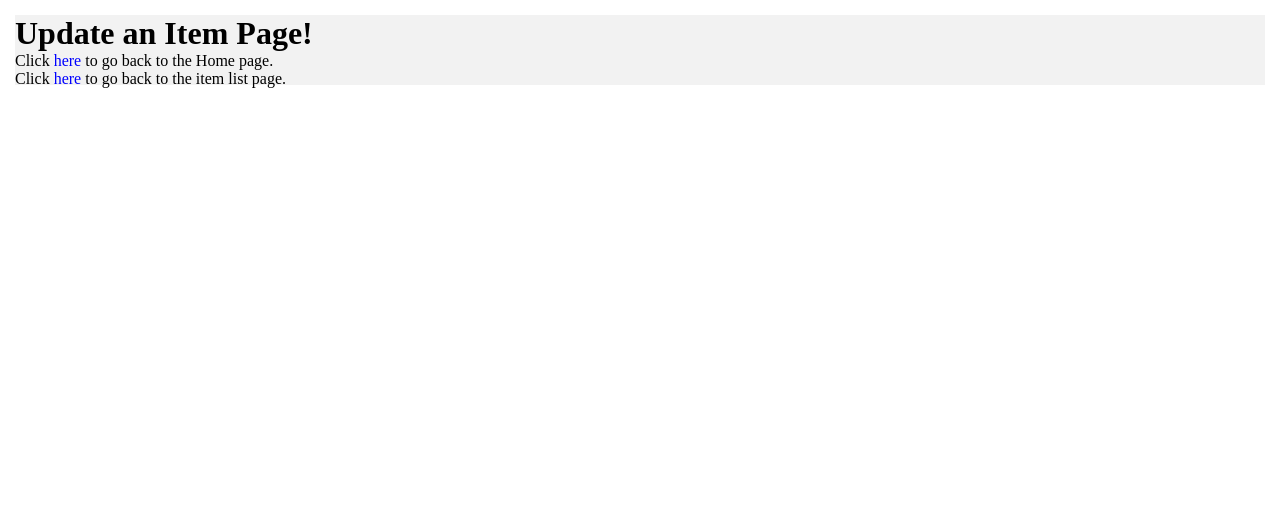
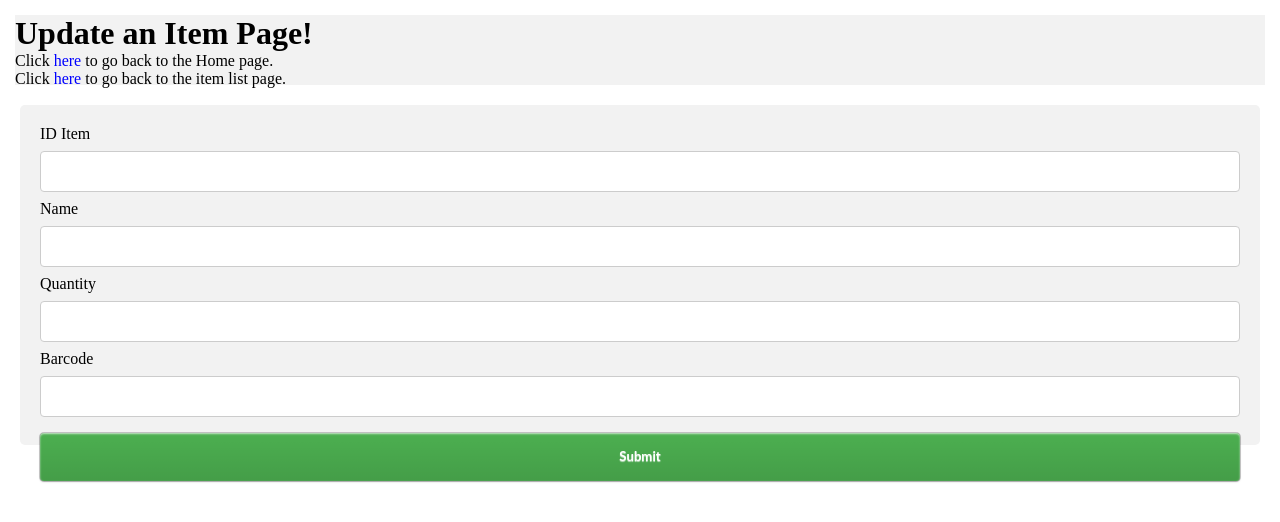
Before and after one commit to KendrickU/SpitfireCapstone, a Flask app: template WebContent/templates/update.html in a window 1280 px wide. Shown: the top 522 px of the page. Run offline with Flask 2, Linux system fonts and the light colour scheme; the template is opened without the code that fills it, so the values that code supplies are empty; parts of the project's set-up code (start-up, migrations or seed data) failed here and were passed over; some libraries are stand-ins or nearby versions.

Commit message:
CRUD system for items done.

```diff
--- a/WebContent/app.py
+++ b/WebContent/app.py
@@ -38,17 +38,35 @@ def database():
     itemList = c.items.query.all()
     return render_template('database.html', itemList=itemList)  # render a template
 
-@app.route('/add')
+@app.route('/add', methods=['GET', 'POST'])
 def add():
-    return render_template('add.html')  # render a template
+	if request.method == 'GET':
+		return render_template('add.html')
+	else:
+		item = c.items(request.form['idItems'], request.form['Name'], request.form['Quantity'], request.form['Barcode'])
+		c.db.session.add(item)
+		c.db.session.commit()
+		return redirect('/database')
 
-@app.route('/update')
+@app.route('/database/update/<int:idItems>', methods=['GET', 'POST'])
 def update(idItems):
-    return render_template('update.html')  # render a template
+	updateItem = c.items.query.filter_by(idItems=idItems).first()
+	if request.method == 'GET':
+		return render_template('update.html', updateItem=updateItem)
+	else:
+		updateItem.idItems = request.form['updatedidItems']
+		updateItem.Name = request.form['updatedName']
+		updateItem.Quantity = request.form['updatedQuantity']
+		updateItem.Barcode = request.form['updatedBarcode']
+		c.db.session.commit()
+		return redirect('/database')
 
-@app.route('/delete')
+@app.route('/database/delete/<int:idItems>', methods=['GET', 'POST'])
 def delete(idItems):
-    return render_template('delete.html')  # render a template
+	deleteItem = c.items.query.get_or_404(idItems)
+	c.db.session.delete(deleteItem)
+	c.db.session.commit()
+	return redirect('/database')
 
 # start the server with the 'run()' method
 if __name__ == '__main__':
--- a/WebContent/templates/add.html
+++ b/WebContent/templates/add.html
@@ -46,7 +46,7 @@ input[type=submit]:hover {
       <p>Click <a href="/database">here</a> to go back to the item list page.</p>
   </div>
   <div class="addFormContainer">
-  <form action="" method="post">
+  <form action="/add" method="POST">
   	<label for="idItems">ID Item</label>
     <input type="text" id="idItems" name="idItems" placeholder="Item ID...">
     <label for="Name">Name</label>
--- a/WebContent/templates/update.html
+++ b/WebContent/templates/update.html
@@ -5,6 +5,39 @@
     <meta name="viewport" content="width=device-width, initial-scale=1.0">
 	<!-- <link href="static/bootstrap/css/bootstrap.css" rel="stylesheet" media="screen">-->
 	<link href="static/ad.css" rel="stylesheet" media="screen">
+	<style>
+input[type=text], select {
+    width: 100%;
+    padding: 12px 20px;
+    margin: 8px 0;
+    display: inline-block;
+    border: 1px solid #ccc;
+    border-radius: 4px;
+    box-sizing: border-box;
+}
+
+input[type=submit] {
+    width: 100%;
+    background-color: #4CAF50;
+    color: white;
+    padding: 14px 20px;
+    margin: 8px 0;
+    border: none;
+    border-radius: 4px;
+    cursor: pointer;
+}
+
+input[type=submit]:hover {
+    background-color: #45a049;
+}
+
+.updateFormContainer {
+    border-radius: 5px;
+    background-color: #f2f2f2;
+    padding: 20px;
+    margin: 20px;
+}
+</style>
   </head>
    <body>
   <div id="header-wrapper">
@@ -12,5 +45,19 @@
       <p>Click <a href="/welcome">here</a> to go back to the Home page.</p>
       <p>Click <a href="/database">here</a> to go back to the item list page.</p>
   </div>
+  <div class="updateFormContainer">
+  <form action="/database/update/{{updateItem.idItems}}" method="POST">
+  	<label for="idItems">ID Item</label>
+    <input type="text" id="updatedidItems" name="updatedidItems" value="{{updateItem.idItems}}">
+    <label for="Name">Name</label>
+    <input type="text" id="updatedName" name="updatedName" value="{{updateItem.Name}}">
+    <label for="Quantity">Quantity</label>
+    <input type="text" id="updatedQuantity" name="updatedQuantity" value="{{updateItem.Quantity}}">
+	<label for="Barcode">Barcode</label>
+    <input type="text" id="updatedBarcode" name="updatedBarcode" value="{{updateItem.Barcode}}">
+
+    <input type="submit" value="Submit">
+  </form>
+  </div
   </body>
 </html>
```
Also changed, not shown: WebContent/templates/delete.html (deleted, +0 -16 lines).
